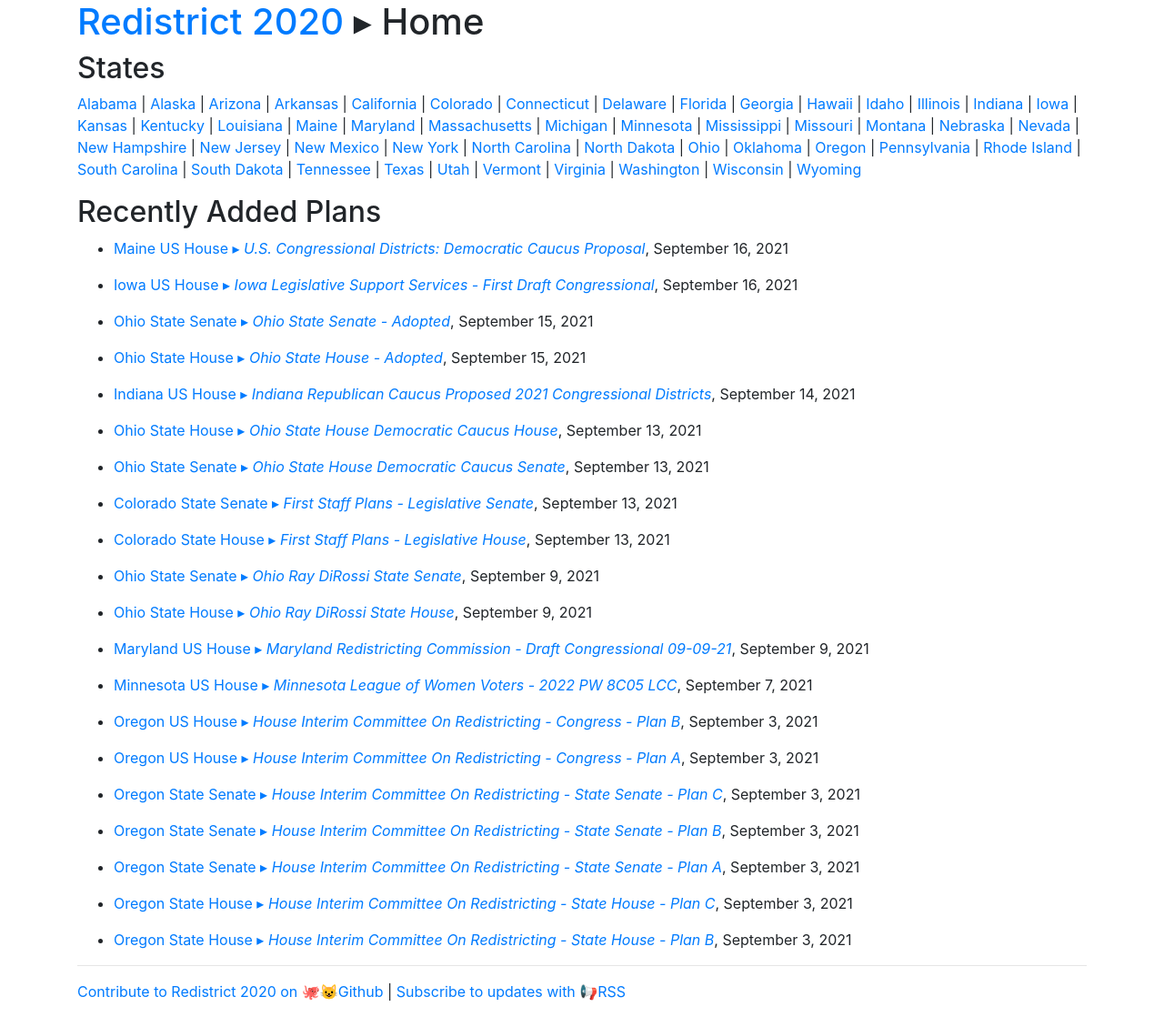
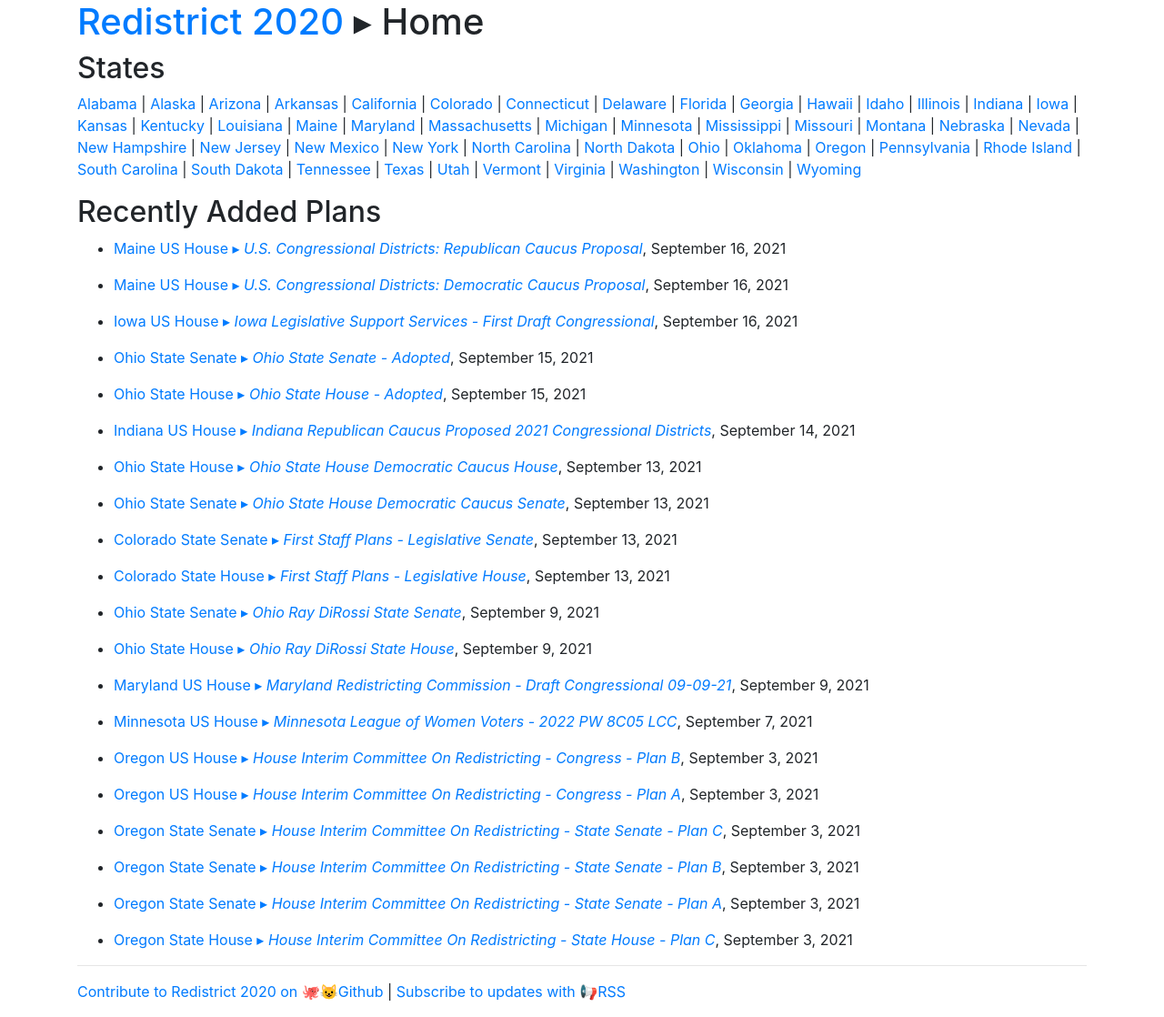
Before and after one commit to PlanScore/Redistrict2020, a Jekyll site: the page built from index.md, in a window 1280 px wide. Shown: the whole page at 91% size. Built offline with Jekyll 4.4.1, drawn with Linux system fonts in a browser that asks for light colours.

Commit message:
Added Maine Republican proposal

```diff
--- a/_plans/ME-2021-09-17-dem.md
+++ b/_plans/ME-2021-09-17-dem.md
@@ -5,7 +5,7 @@ body: US House
 date: 2021-09-16
 authoritative_link: http://legislature.maine.gov/92021-meeting-materials/91621-proposed-maps
 
-allabout_link: https://redistricting.lls.edu/state/…
+allabout_link:
 davesredist_link: https://davesredistricting.org/join/b9fdf858-23e0-44bd-a936-665648581c1e
 districtbuilder_link:
 five38_link: https://projects.fivethirtyeight.com/redistricting-2022-maps/maine/democratic_proposal/
--- /dev/null
+++ b/_plans/ME-2021-09-17-rep.md
@@ -0,0 +1,20 @@
+---
+title: "U.S. Congressional Districts: Republican Caucus Proposal"
+state: Maine
+body: US House
+date: 2021-09-16
+authoritative_link: http://legislature.maine.gov/92021-meeting-materials/91621-proposed-maps
+
+allabout_link:
+davesredist_link: https://davesredistricting.org/join/b457bc7f-508b-4034-8c4e-75e4b9d9a28f
+districtbuilder_link:
+five38_link: https://projects.fivethirtyeight.com/redistricting-2022-maps/maine/republican_proposal/
+planscore_link: https://planscore.campaignlegal.org/plan.html?20210917T175542.138897971Z
+predecessor_link:
+
+blockassignment_file: /files/ME-2021-09-16/ME-2021-09-17-rep.zip
+shapefile_file:
+simplegeojson_file: /files/ME-2021-09-16/ME-2021-09-17-rep.geojson
+
+layout: plan-page
+---
```
Also changed, not shown: 2 other files.
